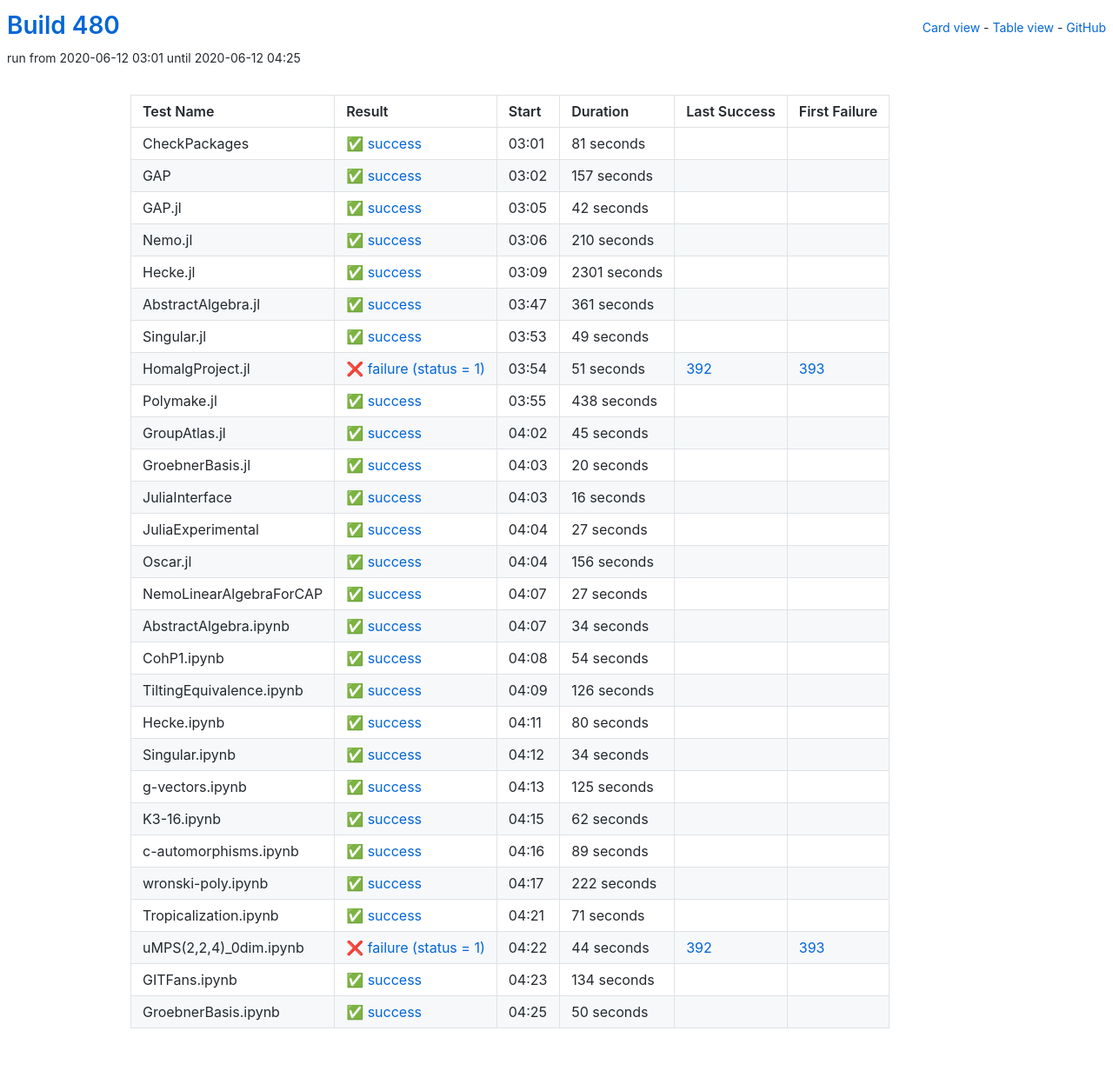
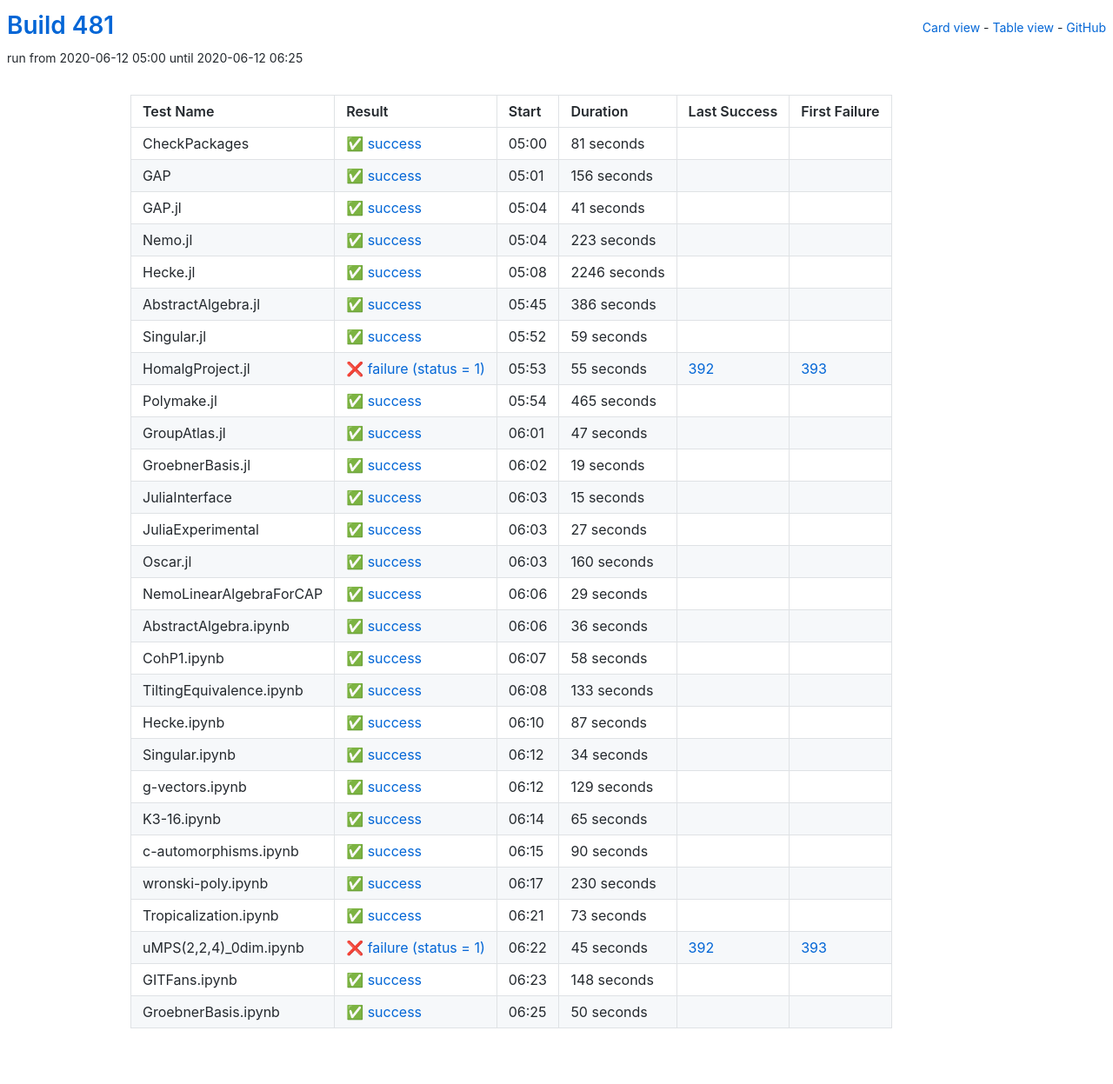
Before and after one commit to oscar-system/oscar-ci-status-1.4, a Jekyll site: the page built from table.html, in a window 1280 px wide. Shown: the whole page at 87% size. Built offline with Jekyll 4.4.1, drawn with Linux system fonts in a browser that asks for light colours.

Commit message:
Build #481

```diff
--- a/_data/ci.yml
+++ b/_data/ci.yml
@@ -1,6 +1,6 @@
 ---
-build: 480
-build_url: https://oscarci.mathematik.uni-kl.de/job/oscar-julia-1.4/480/
+build: 481
+build_url: https://oscarci.mathematik.uni-kl.de/job/oscar-julia-1.4/481/
 job: oscar-julia-1.4
 organization: oscar-system
 repo: oscar-ci-status-1.4
@@ -8,8 +8,8 @@ repourl: https://github.com/oscar-system/oscar-ci-status-1.4
 tests:
 - name: CheckPackages
   id: checkpackages
-  log: https://oscarci.mathematik.uni-kl.de/job/oscar-julia-1.4/480/artifact/logs/build-480/CheckPackages.log
-  start: 2020-06-12 03:01
+  log: https://oscarci.mathematik.uni-kl.de/job/oscar-julia-1.4/481/artifact/logs/build-481/CheckPackages.log
+  start: 2020-06-12 05:00
   success: true
   exitcode: 0
   status: success
@@ -20,140 +20,140 @@ tests:
   first_failure_url:
 - name: GAP
   id: gap
-  log: https://oscarci.mathematik.uni-kl.de/job/oscar-julia-1.4/480/artifact/logs/build-480/GAP.log
-  start: 2020-06-12 03:02
+  log: https://oscarci.mathematik.uni-kl.de/job/oscar-julia-1.4/481/artifact/logs/build-481/GAP.log
+  start: 2020-06-12 05:01
   success: true
   exitcode: 0
   status: success
-  duration: 157
+  duration: 156
   last_success: false
   last_success_url:
   first_failure: false
   first_failure_url:
 - name: GAP.jl
   id: gap-jl
-  log: https://oscarci.mathematik.uni-kl.de/job/oscar-julia-1.4/480/artifact/logs/build-480/GAP.jl.log
-  start: 2020-06-12 03:05
+  log: https://oscarci.mathematik.uni-kl.de/job/oscar-julia-1.4/481/artifact/logs/build-481/GAP.jl.log
+  start: 2020-06-12 05:04
   success: true
   exitcode: 0
   status: success
-  duration: 42
+  duration: 41
   last_success: false
   last_success_url:
   first_failure: false
   first_failure_url:
 - name: Nemo.jl
   id: nemo-jl
-  log: https://oscarci.mathematik.uni-kl.de/job/oscar-julia-1.4/480/artifact/logs/build-480/Nemo.jl.log
-  start: 2020-06-12 03:06
+  log: https://oscarci.mathematik.uni-kl.de/job/oscar-julia-1.4/481/artifact/logs/build-481/Nemo.jl.log
+  start: 2020-06-12 05:04
   success: true
   exitcode: 0
   status: success
-  duration: 210
+  duration: 223
   last_success: false
   last_success_url:
   first_failure: false
   first_failure_url:
 - name: Hecke.jl
   id: hecke-jl
-  log: https://oscarci.mathematik.uni-kl.de/job/oscar-julia-1.4/480/artifact/logs/build-480/Hecke.jl.log
-  start: 2020-06-12 03:09
+  log: https://oscarci.mathematik.uni-kl.de/job/oscar-julia-1.4/481/artifact/logs/build-481/Hecke.jl.log
+  start: 2020-06-12 05:08
   success: true
   exitcode: 0
   status: success
-  duration: 2301
+  duration: 2246
   last_success: false
   last_success_url:
   first_failure: false
   first_failure_url:
 - name: AbstractAlgebra.jl
   id: abstractalgebra-jl
-  log: https://oscarci.mathematik.uni-kl.de/job/oscar-julia-1.4/480/artifact/logs/build-480/AbstractAlgebra.jl.log
-  start: 2020-06-12 03:47
+  log: https://oscarci.mathematik.uni-kl.de/job/oscar-julia-1.4/481/artifact/logs/build-481/AbstractAlgebra.jl.log
+  start: 2020-06-12 05:45
   success: true
   exitcode: 0
   status: success
-  duration: 361
+  duration: 386
   last_success: false
   last_success_url:
   first_failure: false
   first_failure_url:
 - name: Singular.jl
   id: singular-jl
-  log: https://oscarci.mathematik.uni-kl.de/job/oscar-julia-1.4/480/artifact/logs/build-480/Singular.jl.log
-  start: 2020-06-12 03:53
+  log: https://oscarci.mathematik.uni-kl.de/job/oscar-julia-1.4/481/artifact/logs/build-481/Singular.jl.log
+  start: 2020-06-12 05:52
   success: true
   exitcode: 0
   status: success
-  duration: 49
+  duration: 59
   last_success: false
   last_success_url:
   first_failure: false
   first_failure_url:
 - name: HomalgProject.jl
   id: homalgproject-jl
-  log: https://oscarci.mathematik.uni-kl.de/job/oscar-julia-1.4/480/artifact/logs/build-480/HomalgProject.jl.log
-  start: 2020-06-12 03:54
+  log: https://oscarci.mathematik.uni-kl.de/job/oscar-julia-1.4/481/artifact/logs/build-481/HomalgProject.jl.log
+  start: 2020-06-12 05:53
   success: false
   exitcode: 1
   status: failure
-  duration: 51
+  duration: 55
   last_success: 392
   last_success_url: https://oscarci.mathematik.uni-kl.de/job/oscar-julia-1.4/392/
   first_failure: 393
   first_failure_url: https://oscarci.mathematik.uni-kl.de/job/oscar-julia-1.4/393/
 - name: Polymake.jl
   id: polymake-jl
-  log: https://oscarci.mathematik.uni-kl.de/job/oscar-julia-1.4/480/artifact/logs/build-480/Polymake.jl.log
-  start: 2020-06-12 03:55
+  log: https://oscarci.mathematik.uni-kl.de/job/oscar-julia-1.4/481/artifact/logs/build-481/Polymake.jl.log
+  start: 2020-06-12 05:54
   success: true
   exitcode: 0
   status: success
-  duration: 438
+  duration: 465
   last_success: false
   last_success_url:
   first_failure: false
   first_failure_url:
 - name: GroupAtlas.jl
   id: groupatlas-jl
-  log: https://oscarci.mathematik.uni-kl.de/job/oscar-julia-1.4/480/artifact/logs/build-480/GroupAtlas.jl.log
-  start: 2020-06-12 04:02
+  log: https://oscarci.mathematik.uni-kl.de/job/oscar-julia-1.4/481/artifact/logs/build-481/GroupAtlas.jl.log
+  start: 2020-06-12 06:01
   success: true
   exitcode: 0
   status: success
-  duration: 45
+  duration: 47
   last_success: false
   last_success_url:
   first_failure: false
   first_failure_url:
 - name: GroebnerBasis.jl
   id: groebnerbasis-jl
-  log: https://oscarci.mathematik.uni-kl.de/job/oscar-julia-1.4/480/artifact/logs/build-480/GroebnerBasis.jl.log
-  start: 2020-06-12 04:03
+  log: https://oscarci.mathematik.uni-kl.de/job/oscar-julia-1.4/481/artifact/logs/build-481/GroebnerBasis.jl.log
+  start: 2020-06-12 06:02
   success: true
   exitcode: 0
   status: success
-  duration: 20
+  duration: 19
   last_success: false
   last_success_url:
   first_failure: false
   first_failure_url:
 - name: JuliaInterface
   id: juliainterface
-  log: https://oscarci.mathematik.uni-kl.de/job/oscar-julia-1.4/480/artifact/logs/build-480/JuliaInterface.log
-  start: 2020-06-12 04:03
+  log: https://oscarci.mathematik.uni-kl.de/job/oscar-julia-1.4/481/artifact/logs/build-481/JuliaInterface.log
+  start: 2020-06-12 06:03
   success: true
   exitcode: 0
   status: success
-  duration: 16
+  duration: 15
   last_success: false
   last_success_url:
   first_failure: false
   first_failure_url:
 - name: JuliaExperimental
   id: juliaexperimental
-  log: https://oscarci.mathematik.uni-kl.de/job/oscar-julia-1.4/480/artifact/logs/build-480/JuliaExperimental.log
-  start: 2020-06-12 04:04
+  log: https://oscarci.mathematik.uni-kl.de/job/oscar-julia-1.4/481/artifact/logs/build-481/JuliaExperimental.log
+  start: 2020-06-12 06:03
   success: true
   exitcode: 0
   status: success
@@ -164,80 +164,80 @@ tests:
   first_failure_url:
 - name: Oscar.jl
   id: oscar-jl
-  log: https://oscarci.mathematik.uni-kl.de/job/oscar-julia-1.4/480/artifact/logs/build-480/Oscar.jl.log
-  start: 2020-06-12 04:04
+  log: https://oscarci.mathematik.uni-kl.de/job/oscar-julia-1.4/481/artifact/logs/build-481/Oscar.jl.log
+  start: 2020-06-12 06:03
   success: true
   exitcode: 0
   status: success
-  duration: 156
+  duration: 160
   last_success: false
   last_success_url:
   first_failure: false
   first_failure_url:
 - name: NemoLinearAlgebraForCAP
   id: nemolinearalgebraforcap
-  log: https://oscarci.mathematik.uni-kl.de/job/oscar-julia-1.4/480/artifact/logs/build-480/NemoLinearAlgebraForCAP.log
-  start: 2020-06-12 04:07
+  log: https://oscarci.mathematik.uni-kl.de/job/oscar-julia-1.4/481/artifact/logs/build-481/NemoLinearAlgebraForCAP.log
+  start: 2020-06-12 06:06
   success: true
   exitcode: 0
   status: success
-  duration: 27
+  duration: 29
   last_success: false
   last_success_url:
   first_failure: false
   first_failure_url:
 - name: AbstractAlgebra.ipynb
   id: abstractalgebra-ipynb
-  log: https://oscarci.mathematik.uni-kl.de/job/oscar-julia-1.4/480/artifact/logs/build-480/AbstractAlgebra.ipynb.log
-  start: 2020-06-12 04:07
+  log: https://oscarci.mathematik.uni-kl.de/job/oscar-julia-1.4/481/artifact/logs/build-481/AbstractAlgebra.ipynb.log
+  start: 2020-06-12 06:06
   success: true
   exitcode: 0
   status: success
-  duration: 34
+  duration: 36
   last_success: false
   last_success_url:
   first_failure: false
   first_failure_url:
 - name: CohP1.ipynb
   id: cohp1-ipynb
-  log: https://oscarci.mathematik.uni-kl.de/job/oscar-julia-1.4/480/artifact/logs/build-480/CohP1.ipynb.log
-  start: 2020-06-12 04:08
+  log: https://oscarci.mathematik.uni-kl.de/job/oscar-julia-1.4/481/artifact/logs/build-481/CohP1.ipynb.log
+  start: 2020-06-12 06:07
   success: true
   exitcode: 0
   status: success
-  duration: 54
+  duration: 58
   last_success: false
   last_success_url:
   first_failure: false
   first_failure_url:
 - name: TiltingEquivalence.ipynb
   id: tiltingequivalence-ipynb
-  log: https://oscarci.mathematik.uni-kl.de/job/oscar-julia-1.4/480/artifact/logs/build-480/TiltingEquivalence.ipynb.log
-  start: 2020-06-12 04:09
+  log: https://oscarci.mathematik.uni-kl.de/job/oscar-julia-1.4/481/artifact/logs/build-481/TiltingEquivalence.ipynb.log
+  start: 2020-06-12 06:08
   success: true
   exitcode: 0
   status: success
-  duration: 126
+  duration: 133
   last_success: false
   last_success_url:
   first_failure: false
   first_failure_url:
 - name: Hecke.ipynb
   id: hecke-ipynb
-  log: https://oscarci.mathematik.uni-kl.de/job/oscar-julia-1.4/480/artifact/logs/build-480/Hecke.ipynb.log
-  start: 2020-06-12 04:11
+  log: https://oscarci.mathematik.uni-kl.de/job/oscar-julia-1.4/481/artifact/logs/build-481/Hecke.ipynb.log
+  start: 2020-06-12 06:10
   success: true
   exitcode: 0
   status: success
-  duration: 80
+  duration: 87
   last_success: false
   last_success_url:
   first_failure: false
   first_failure_url:
 - name: Singular.ipynb
   id: singular-ipynb
-  log: https://oscarci.mathematik.uni-kl.de/job/oscar-julia-1.4/480/artifact/logs/build-480/Singular.ipynb.log
-  start: 2020-06-12 04:12
+  log: https://oscarci.mathematik.uni-kl.de/job/oscar-julia-1.4/481/artifact/logs/build-481/Singular.ipynb.log
+  start: 2020-06-12 06:12
   success: true
   exitcode: 0
   status: success
@@ -248,92 +248,92 @@ tests:
   first_failure_url:
 - name: g-vectors.ipynb
   id: g-vectors-ipynb
-  log: https://oscarci.mathematik.uni-kl.de/job/oscar-julia-1.4/480/artifact/logs/build-480/g-vectors.ipynb.log
-  start: 2020-06-12 04:13
+  log: https://oscarci.mathematik.uni-kl.de/job/oscar-julia-1.4/481/artifact/logs/build-481/g-vectors.ipynb.log
+  start: 2020-06-12 06:12
   success: true
   exitcode: 0
   status: success
-  duration: 125
+  duration: 129
   last_success: false
   last_success_url:
   first_failure: false
   first_failure_url:
 - name: K3-16.ipynb
   id: k3-16-ipynb
-  log: https://oscarci.mathematik.uni-kl.de/job/oscar-julia-1.4/480/artifact/logs/build-480/K3-16.ipynb.log
-  start: 2020-06-12 04:15
+  log: https://oscarci.mathematik.uni-kl.de/job/oscar-julia-1.4/481/artifact/logs/build-481/K3-16.ipynb.log
+  start: 2020-06-12 06:14
   success: true
   exitcode: 0
   status: success
-  duration: 62
+  duration: 65
   last_success: false
   last_success_url:
   first_failure: false
   first_failure_url:
 - name: c-automorphisms.ipynb
   id: c-automorphisms-ipynb
-  log: https://oscarci.mathematik.uni-kl.de/job/oscar-julia-1.4/480/artifact/logs/build-480/c-automorphisms.ipynb.log
-  start: 2020-06-12 04:16
+  log: https://oscarci.mathematik.uni-kl.de/job/oscar-julia-1.4/481/artifact/logs/build-481/c-automorphisms.ipynb.log
+  start: 2020-06-12 06:15
   success: true
   exitcode: 0
   status: success
-  duration: 89
+  duration: 90
   last_success: false
   last_success_url:
   first_failure: false
   first_failure_url:
 - name: wronski-poly.ipynb
   id: wronski-poly-ipynb
-  log: https://oscarci.mathematik.uni-kl.de/job/oscar-julia-1.4/480/artifact/logs/build-480/wronski-poly.ipynb.log
-  start: 2020-06-12 04:17
+  log: https://oscarci.mathematik.uni-kl.de/job/oscar-julia-1.4/481/artifact/logs/build-481/wronski-poly.ipynb.log
+  start: 2020-06-12 06:17
   success: true
   exitcode: 0
   status: success
-  duration: 222
+  duration: 230
   last_success: false
   last_success_url:
   first_failure: false
   first_failure_url:
 - name: Tropicalization.ipynb
   id: tropicalization-ipynb
-  log: https://oscarci.mathematik.uni-kl.de/job/oscar-julia-1.4/480/artifact/logs/build-480/Tropicalization.ipynb.log
-  start: 2020-06-12 04:21
+  log: https://oscarci.mathematik.uni-kl.de/job/oscar-julia-1.4/481/artifact/logs/build-481/Tropicalization.ipynb.log
+  start: 2020-06-12 06:21
   success: true
   exitcode: 0
   status: success
-  duration: 71
+  duration: 73
   last_success: false
   last_success_url:
   first_failure: false
   first_failure_url:
 - name: uMPS(2,2,4)_0dim.ipynb
   id: umps-2-2-4-0dim-ipynb
-  log: https://oscarci.mathematik.uni-kl.de/job/oscar-julia-1.4/480/artifact/logs/build-480/uMPS-2-2-4-_0dim.ipynb.log
-  start: 2020-06-12 04:22
+  log: https://oscarci.mathematik.uni-kl.de/job/oscar-julia-1.4/481/artifact/logs/build-481/uMPS-2-2-4-_0dim.ipynb.log
+  start: 2020-06-12 06:22
   success: false
   exitcode: 1
   status: failure
-  duration: 44
+  duration: 45
   last_success: 392
   last_success_url: https://oscarci.mathematik.uni-kl.de/job/oscar-julia-1.4/392/
   first_failure: 393
   first_failure_url: https://oscarci.mathematik.uni-kl.de/job/oscar-julia-1.4/393/
 - name: GITFans.ipynb
   id: gitfans-ipynb
-  log: https://oscarci.mathematik.uni-kl.de/job/oscar-julia-1.4/480/artifact/logs/build-480/GITFans.ipynb.log
-  start: 2020-06-12 04:23
+  log: https://oscarci.mathematik.uni-kl.de/job/oscar-julia-1.4/481/artifact/logs/build-481/GITFans.ipynb.log
+  start: 2020-06-12 06:23
   success: true
   exitcode: 0
   status: success
-  duration: 134
+  duration: 148
   last_success: false
   last_success_url:
   first_failure: false
   first_failure_url:
 - name: GroebnerBasis.ipynb
   id: groebnerbasis-ipynb
-  log: https://oscarci.mathematik.uni-kl.de/job/oscar-julia-1.4/480/artifact/logs/build-480/GroebnerBasis.ipynb.log
-  start: 2020-06-12 04:25
+  log: https://oscarci.mathematik.uni-kl.de/job/oscar-julia-1.4/481/artifact/logs/build-481/GroebnerBasis.ipynb.log
+  start: 2020-06-12 06:25
   success: true
   exitcode: 0
   status: success
```
Also changed, not shown: README.md.
